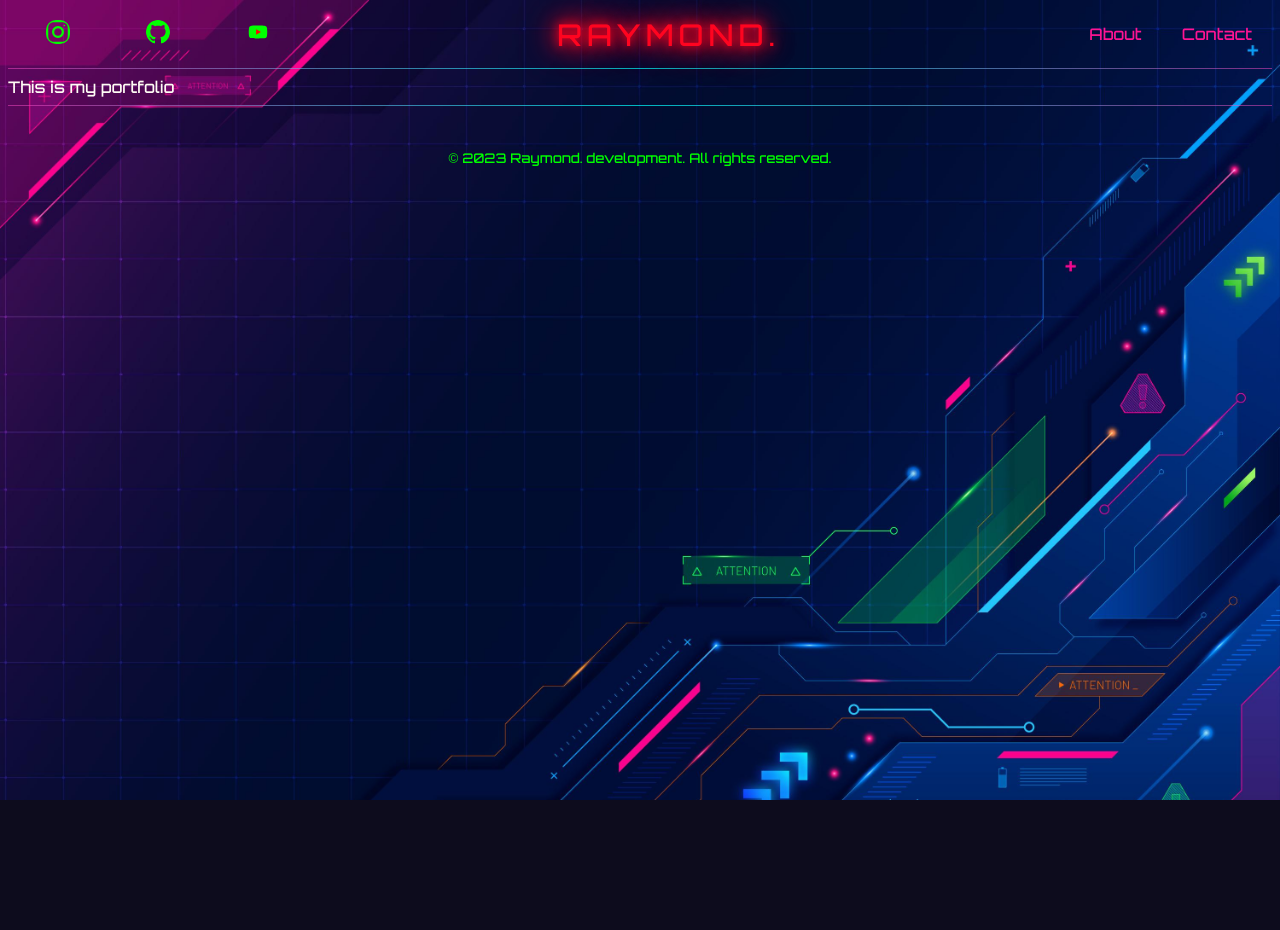
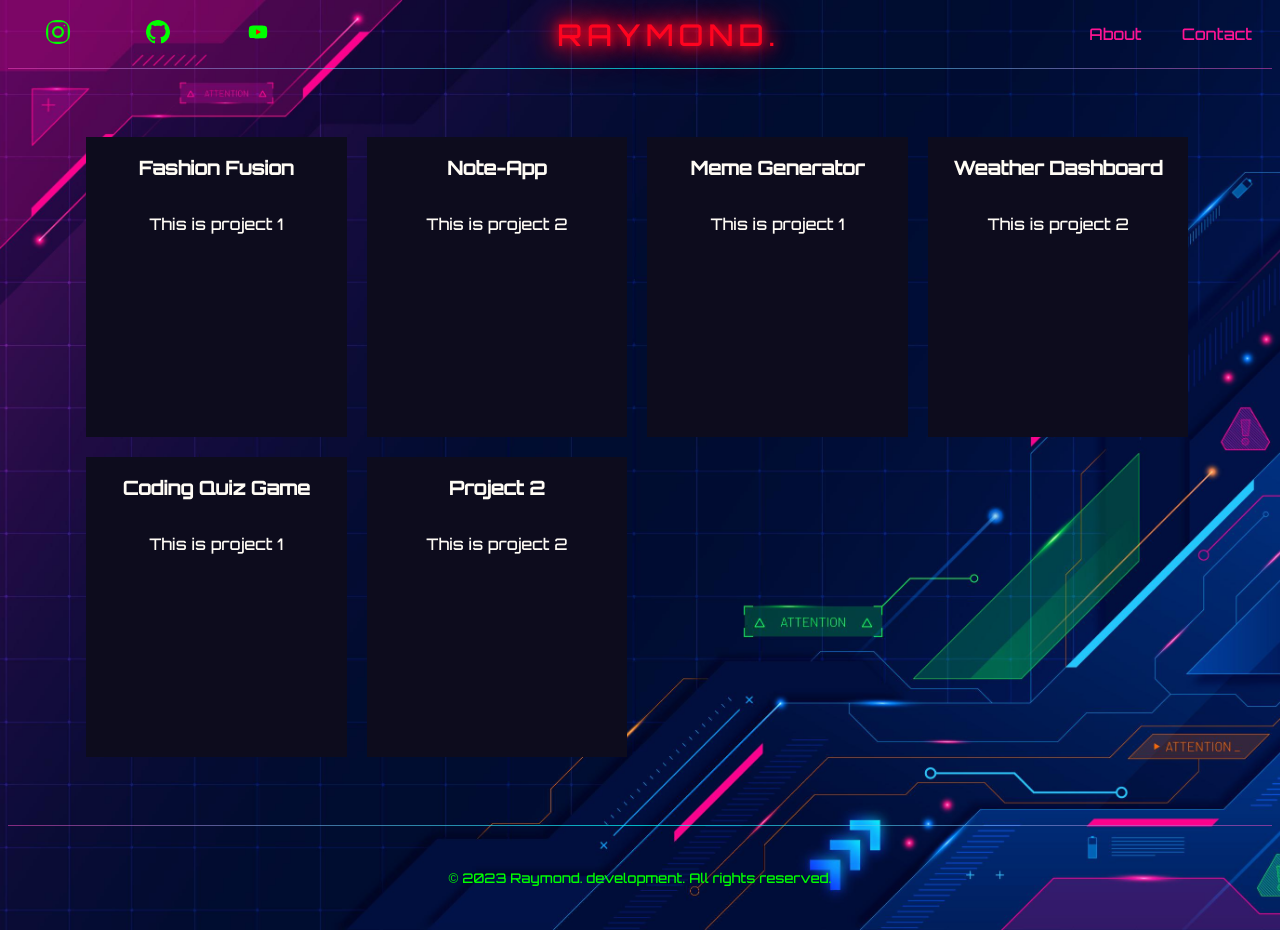
Before and after one commit to Fenaum/portfolio-react, a React (Vite) app: page /portfolio in a window 1280 px wide. Before the commit the page ends 800 px from the top, so only its background shows below. Built offline with nearby package versions, Linux system fonts and the light colour scheme; a web font is replaced by a local one.

Commit message:
set up portfolio cards

```diff
--- /dev/null
+++ b/db/projects.js
@@ -0,0 +1,42 @@
+// File: db/projects.js
+
+const projects = [
+    {
+        title: "Fashion Fusion",
+        description: "This is project 1",
+        imgUrl: "",
+        url: "",
+    },
+    {
+        title: "Note-App",
+        description: "This is project 2",
+        imgUrl: "",
+        url: "",
+    },
+    {
+        title: "Meme Generator",
+        description: "This is project 1",
+        imgUrl: "",
+        url: "",
+    },
+    {
+        title: "Weather Dashboard",
+        description: "This is project 2",
+        imgUrl: "",
+        url: "",
+    },
+    {
+        title: "Coding Quiz Game",
+        description: "This is project 1",
+        imgUrl: "",
+        url: "",
+    },
+    {
+        title: "Project 2",
+        description: "This is project 2",
+        imgUrl: "",
+        url: "",
+    },
+];
+
+export default projects;
--- a/src/components/Portfolio/Portfolio.css
+++ b/src/components/Portfolio/Portfolio.css
@@ -41,3 +41,27 @@
         text-shadow: 0 0 10px var(--neon-violet), 0 0 20px var(--neon-violet), 0 0 30px var(--neon-violet), 0 0 40px var(--neon-violet);
     }
 }
+
+.portfolio-container {
+    display: flex;
+    justify-content: center;
+}
+
+.portfolio-grid {
+    display: flex;
+    flex-wrap: wrap;
+    justify-content: flex-start;
+    max-width: 90vw; /* adjust this as needed */
+    height: 80vh;
+    margin: 50px auto;
+}
+
+.project-card {
+    flex-basis: calc(20% + 35px);
+    display: flex;
+    flex-direction: column;
+    align-items: center;
+    background-color: var(--dark-bg);
+    margin: 10px;
+    /* Add more styles here */
+}
--- a/src/components/Portfolio/Portfolio.jsx
+++ b/src/components/Portfolio/Portfolio.jsx
@@ -1,9 +1,19 @@
 import './Portfolio.css'
+import projects from '../../../db/projects'
 
 export default function Portfolio() {
     return (
-        <div>
-            This is my portfolio
-        </div>
+        <a href={projects.imgUrl} className="portfolio-container">
+            <div className="portfolio-grid">
+                {projects.map((project, index) => (
+                    <div key={index} className="project-card">
+                        <h3>{project.title}</h3>
+                        <p>{project.description}</p>
+                        <a></a>
+                        {/* Add more project details here */}
+                    </div>
+                ))}
+            </div>
+        </a>
     )
 }
--- a/src/components/RingMenu/RingMenu.jsx
+++ b/src/components/RingMenu/RingMenu.jsx
@@ -8,7 +8,7 @@ function RingMenu() {
                 Fashion Fusion
             </a>
             <a href="https://note-master-714-cdec4815ebd5.herokuapp.com/" target="_blank" className="ring-button">
-                Note Master
+                Note-App
             </a>
             <a href="https://memesify-be2bdd38706f.herokuapp.com//
                 " target="_blank" className="ring-button">
```
